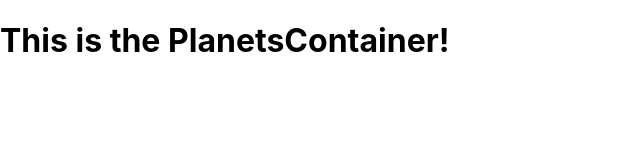
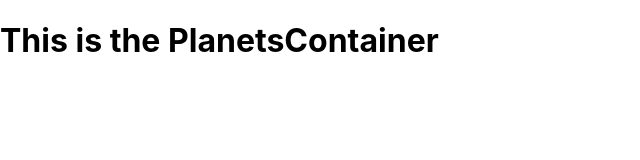
Before and after one commit to czubillaga/solar_system, a React (Create React App) app in the folder solar_system_project/client/: page / in a window 1280 px wide. Shown: the top 160 px of the page, without its empty margins (0-640 px from the left). Built offline with nearby package versions, Linux system fonts and the light colour scheme; no server answers.

Commit message:
fixed capital FileName

```diff
--- a/solar_system_project/client/src/containers/planetsContainer.js
+++ b/solar_system_project/client/src/containers/planetsContainer.js
@@ -1,4 +1,6 @@
 import React, { useEffect, useState } from 'react'
+import PlanetList from '../components/PlanetsList'
+import PlanetsDetail from '../components/PlanetsDetail'
 
 const PlanetsContainer = () => {
 
@@ -15,8 +17,14 @@ const PlanetsContainer = () => {
         getPlanets()
     }, [])
 
+    const onPlanetSelect = (planet) => {
+        selectedPlanet(planet)
+    }
+
     return(
-        <h1>This is the PlanetsContainer!</h1>
+        <div>
+            <h1>This is the PlanetsContainer</h1>
+        </div>
     )
 }
 
```
